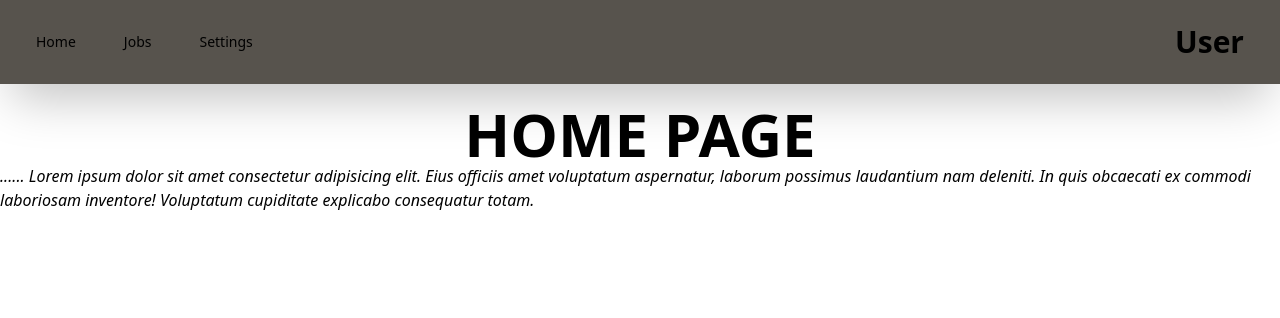
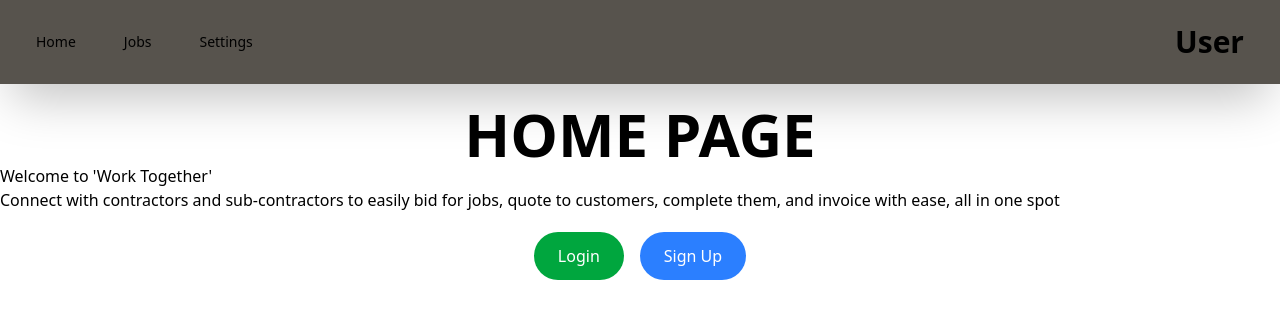
Before and after one commit to martinsalinas0/wt-frontend-next, a Next.js app: page / in a window 1280 px wide. Shown: the top 318 px of the page. Built offline with nearby package versions, Linux system fonts and the light colour scheme.

Commit message:
Update Home page content for clarity and engagement

```diff
--- a/src/app/page.tsx
+++ b/src/app/page.tsx
@@ -4,15 +4,26 @@ export default function Home() {
       <div className="flex justify-center font-bold text-6xl mt-5">
         HOME PAGE
       </div>
-      <p>
-        <em>
-           ...... Lorem ipsum dolor sit amet consectetur
-          adipisicing elit. Eius officiis amet voluptatum aspernatur, laborum
-          possimus laudantium nam deleniti. In quis obcaecati ex commodi
-          laboriosam inventore! Voluptatum cupiditate explicabo consequatur
-          totam.
-        </em>
-      </p>
+      <span>
+        Welcome to &apos;Work Together&apos;
+        <p>
+          Connect with contractors and sub-contractors to easily bid for jobs,
+          quote to customers, complete them, and invoice with ease, all in one
+          spot
+        </p>
+      </span>
+      <div className="flex m-3 p-2 justify-center gap-4">
+        <button
+          type="button"
+          className="bg-green-600 text-white px-6 py-3 rounded-3xl hover:cursor-pointer transition hover:bg-green-400"
+        >
+          Login
+        </button>
+
+        <button className="bg-blue-500 text-white px-6 py-3 rounded-3xl hover:bg-blue-600 hover:cursor-pointer transition">
+          Sign Up
+        </button>
+      </div>
     </div>
   );
 }
```
